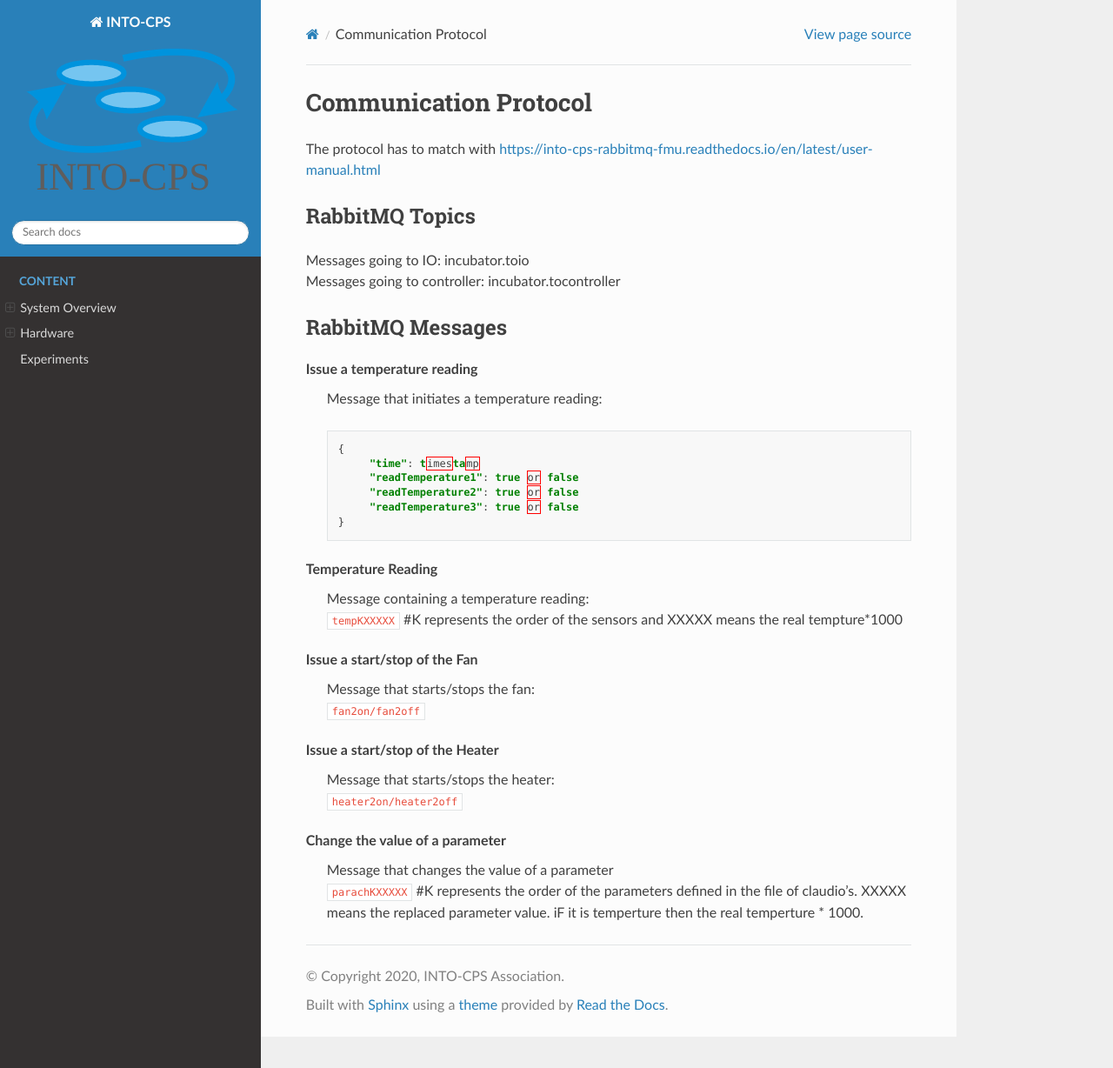
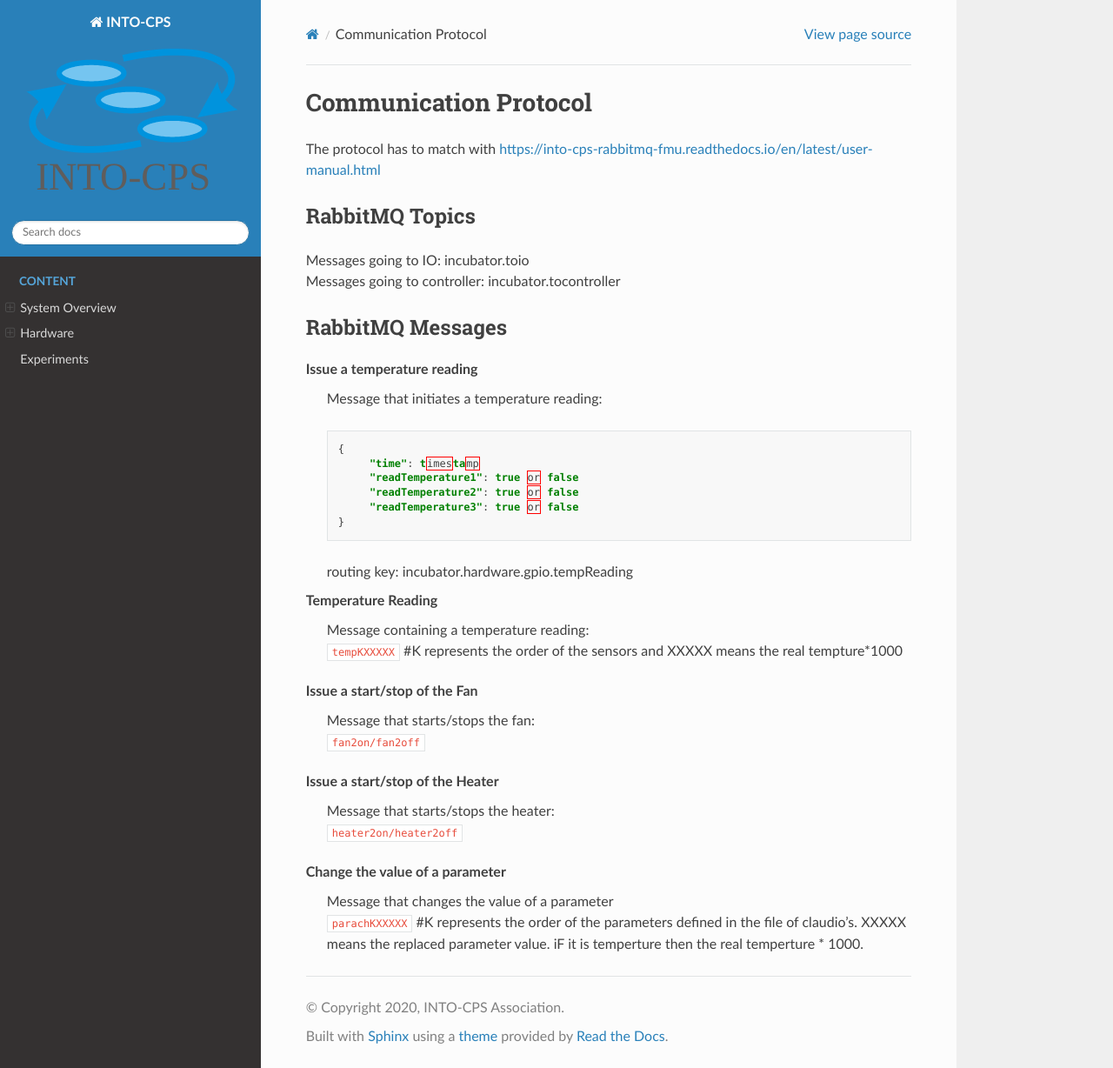
Before and after one commit to INTO-CPS-Association/example_digital-twin_incubator, a Sphinx documentation site: the page built from docs/communication_protocol.rst, in a window 1280 px wide and 1228 px high. Shown: the whole window at 87% size. Built offline with Sphinx 7.4.7 and the Read the Docs theme 2.0.0, drawn with Linux system fonts in a browser that asks for light colours.

Commit message:
Update communication_protocol.rst

```diff
--- a/docs/communication_protocol.rst
+++ b/docs/communication_protocol.rst
@@ -22,7 +22,7 @@ Issue a temperature reading
             "readTemperature2": true or false
             "readTemperature3": true or false
        }
-
+    routing key: incubator.hardware.gpio.tempReading
 
 Temperature Reading
     | Message containing a temperature reading:
```
